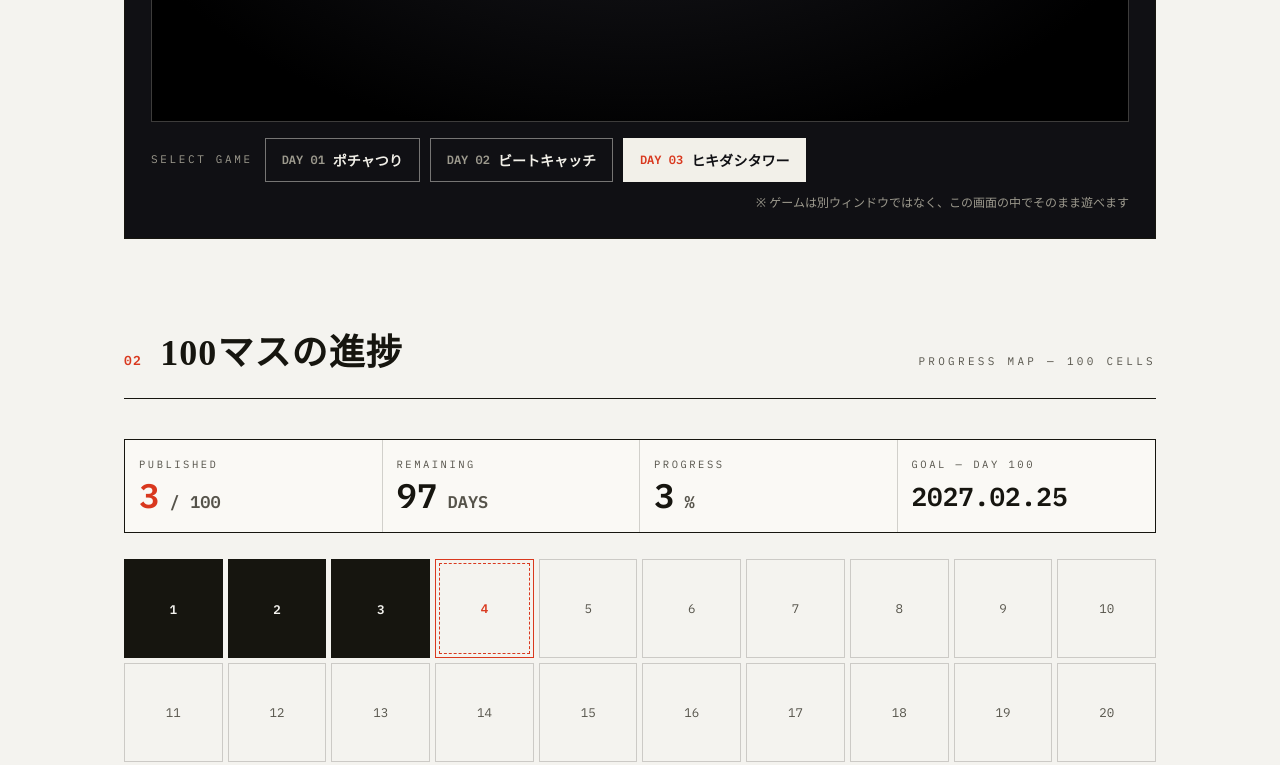
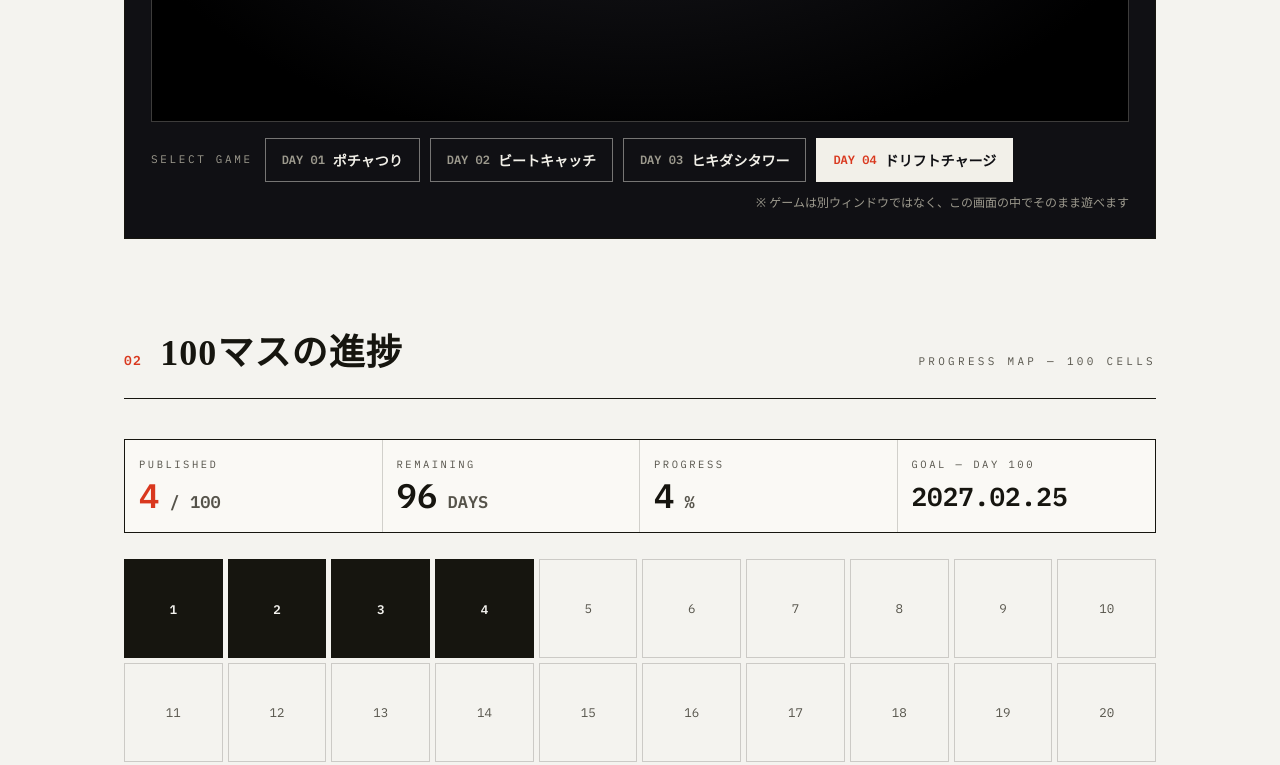
Before and after one commit to fairblue/100days-3ds, a plain HTML site: page portal/index.html in a window 1280 px wide. Shown: the part 1660-2425 px from the top of the page. Drawn offline with Linux system fonts and the light colour scheme; a web font is replaced by a local one.

Commit message:
Update portal: Day 4

```diff
--- a/portal/index.html
+++ b/portal/index.html
@@ -598,18 +598,24 @@ var GAMES = [
   {
     day: 4,
     date: "2026.11.21",
-    dateLabel: "2026年11月21日（土）予定",
-    title: "",
-    subtitle: "",
-    homageFrom: "",
-    homageNote: "",
-    desc: "",
-    play: "",
+    dateLabel: "2026年11月21日（土）",
+    title: "ドリフトチャージ",
+    subtitle: "〜ためて、はなて！〜",
+    homageFrom: "マリオカート7",
+    homageNote: "カーブでドリフトしてターボをため、離した瞬間にブーストする",
+    desc: "『マリオカート7』へのオマージュ。カーブで長押ししてゲージをため、橙のタイミングで離すとビッグブースト。ためすぎるとスピン。カーブは3つ、デモプレイは橙×3・9.4秒でランクS。",
+    play: "https://fairblue.github.io/100days-3ds/day004/index.html",
+    local: "",
     cover: "",
     coverAlt: "",
     badge: "",
-    links: null,
-    status: "soon"
+    links: {
+      note: "",
+      youtube: "",
+      tiktok: "",
+      x: ""
+    },
+    status: "published"
   }
 ];
 
```
